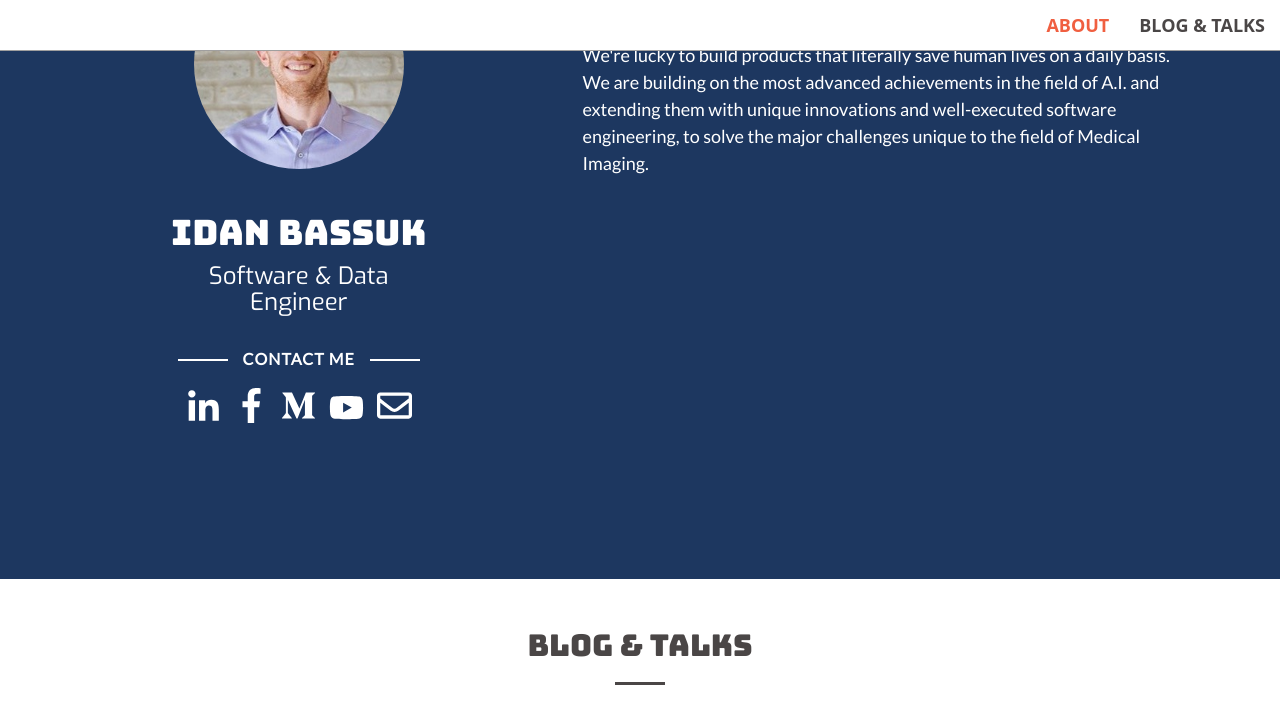
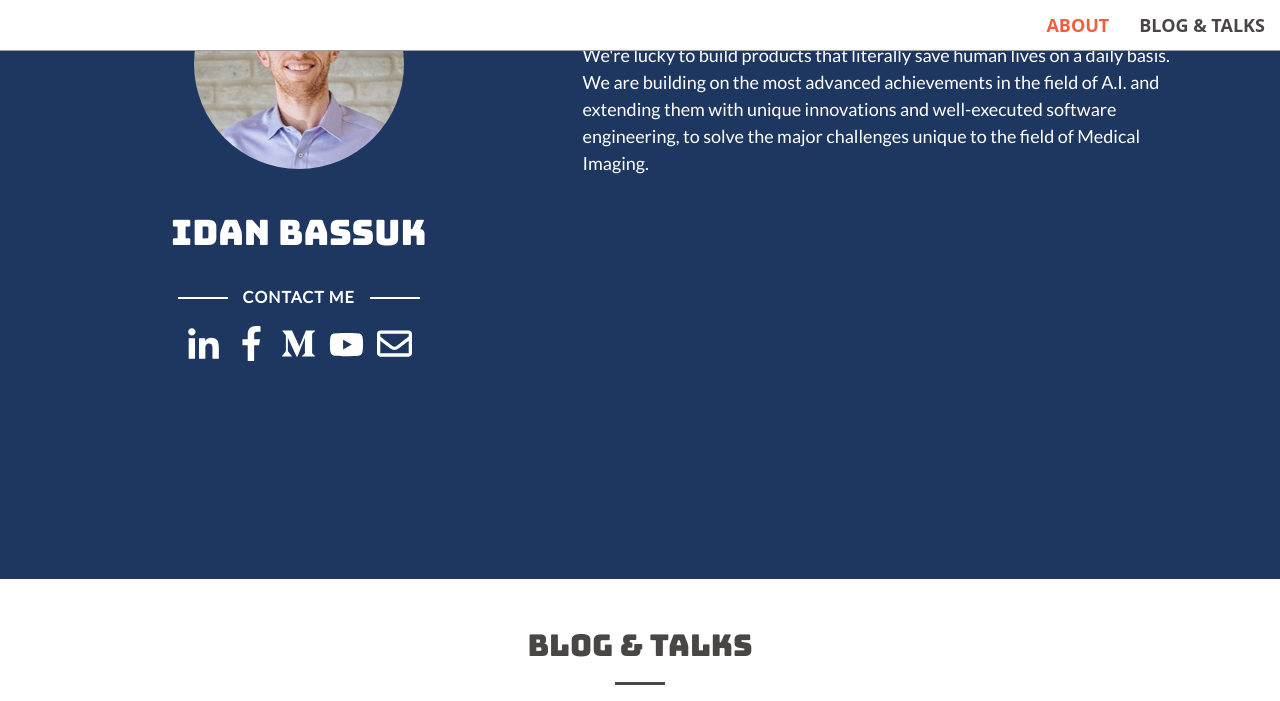
Before and after one commit to idan-bassuk/idan-bassuk.github.io, a Jekyll site: the page built from index.html, in a window 1280 px wide and 900 px high, scrolled down 1041 px, cut to the strip 0-701 px from the top of the window. Built offline with Jekyll 4.4.1, drawn with Linux system fonts in a browser that asks for light colours; part of the change alters nothing that is shown.

Commit message:
Update _config.yml

```diff
--- a/_config.yml
+++ b/_config.yml
@@ -2,7 +2,8 @@
 title: Idan Bassuk
 owner: Idan Bassuk
 email: idan.bassuk@gmail.com
-description: Software & Data Engineer
+whoami: Software & Data Engineer
+description: ""
 baseurl: "" # the subpath of your site, e.g. /blog/
 url: "https://idanbass.github.io/" # the base hostname & protocol for your site
 
```
